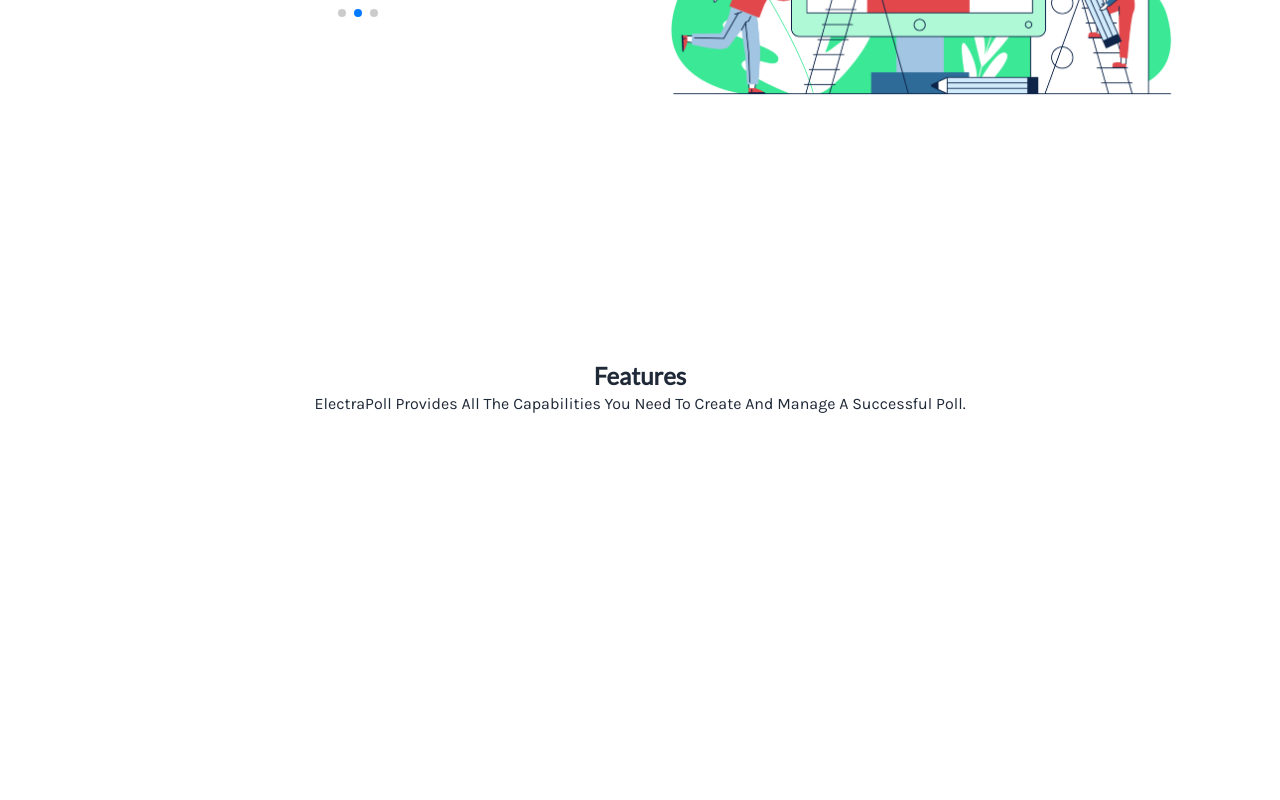
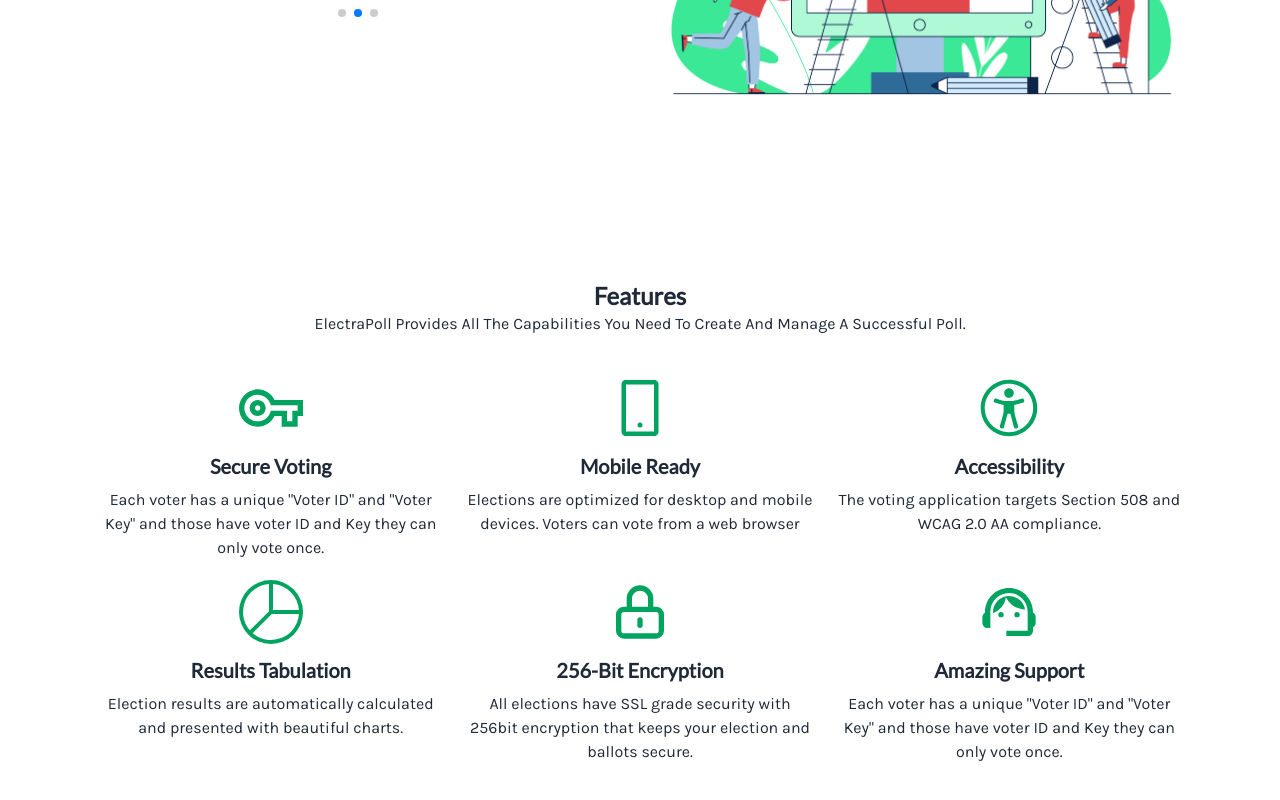
Before and after one commit to saiful674/electra-poll, a React (Vite) app: page / in a window 1280 px wide. Shown: the part 456-1256 px from the top of the page. Before the commit the page ends 952 px from the top, so only its background shows below. Built offline with nearby package versions, Linux system fonts and the light colour scheme.

Commit message:
features section added

```diff
--- a/src/index.css
+++ b/src/index.css
@@ -25,6 +25,10 @@
   @apply lg:w-[85%] w-[90%] mx-auto;
 }
 
+/* color */
 .color-green {
   @apply text-[#00E05A];
 }
+.color-green-dark {
+  color: #00a45f;
+}
--- a/src/pages/HomePage/Features/Features.jsx
+++ b/src/pages/HomePage/Features/Features.jsx
@@ -1,12 +1,47 @@
+import { AiOutlineMobile } from "react-icons/ai";
+import { BsPieChart } from "react-icons/bs";
+import { HiOutlineLockClosed } from "react-icons/hi";
+import { MdOutlineVpnKey, MdSupportAgent } from "react-icons/md";
+import { RxAccessibility } from "react-icons/rx";
 import SectionTitle from "../../../components/SectionTitle/SectionTitle";
-
 const Features = () => {
   return (
-    <section className="my-container my-20">
+    <section className="my-container mb-20">
       <SectionTitle title={'Features'} subTitle={"ElectraPoll Provides All The Capabilities You Need To Create And Manage A Successful Poll."} />
 
 
-      <div >
+      <div className="grid md:grid-cols-2 lg:grid-cols-3 gap-5 mt-10">
+        <div className="text-center">
+          <MdOutlineVpnKey className="h-16 w-16 color-green-dark mx-auto" />
+          <h3 className="font-bold text-xl mt-3 mb-2">Secure Voting</h3>
+          <p>Each voter has a unique "Voter ID" and "Voter Key" and those have voter ID and Key they can only vote once.</p>
+        </div>
+        <div className="text-center">
+          <AiOutlineMobile className="h-16 w-16 color-green-dark mx-auto" />
+          <h3 className="font-bold text-xl mt-3 mb-2">Mobile Ready</h3>
+          <p>Elections are optimized for desktop and mobile devices. Voters can vote from a web browser</p>
+        </div>
+        <div className="text-center">
+          <RxAccessibility className="h-16 w-16 color-green-dark mx-auto" />
+          <h3 className="font-bold text-xl mt-3 mb-2">Accessibility</h3>
+          <p>The voting application targets Section 508 and WCAG 2.0 AA compliance.</p>
+        </div>
+        <div className="text-center">
+          <BsPieChart className="h-16 w-16 color-green-dark mx-auto" />
+          <h3 className="font-bold text-xl mt-3 mb-2">Results Tabulation</h3>
+          <p>Election results are automatically calculated and presented with beautiful charts.</p>
+        </div>
+
+        <div className="text-center">
+          <HiOutlineLockClosed className="h-16 w-16 color-green-dark mx-auto" />
+          <h3 className="font-bold text-xl mt-3 mb-2">256-Bit Encryption</h3>
+          <p>All elections have SSL grade security with 256bit encryption that keeps your election and ballots secure.</p>
+        </div>
+        <div className="text-center">
+          <MdSupportAgent className="h-16 w-16 color-green-dark mx-auto" />
+          <h3 className="font-bold text-xl mt-3 mb-2">Amazing Support</h3>
+          <p>Each voter has a unique "Voter ID" and "Voter Key" and those have voter ID and Key they can only vote once.</p>
+        </div>
 
       </div>
     </section>
```
